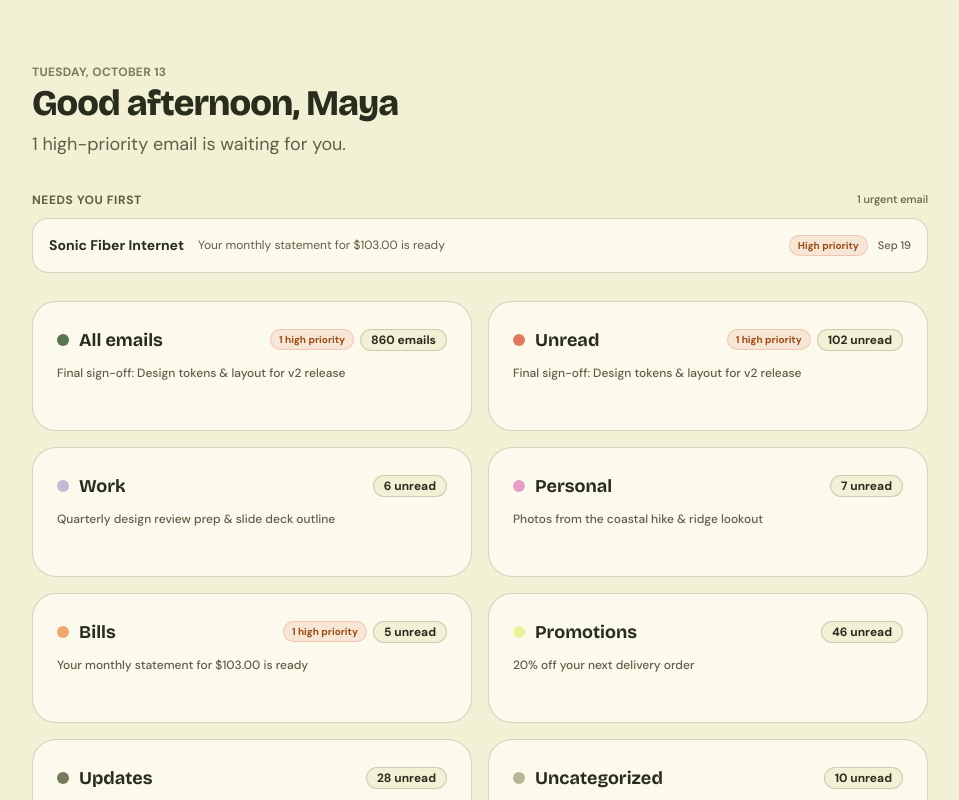
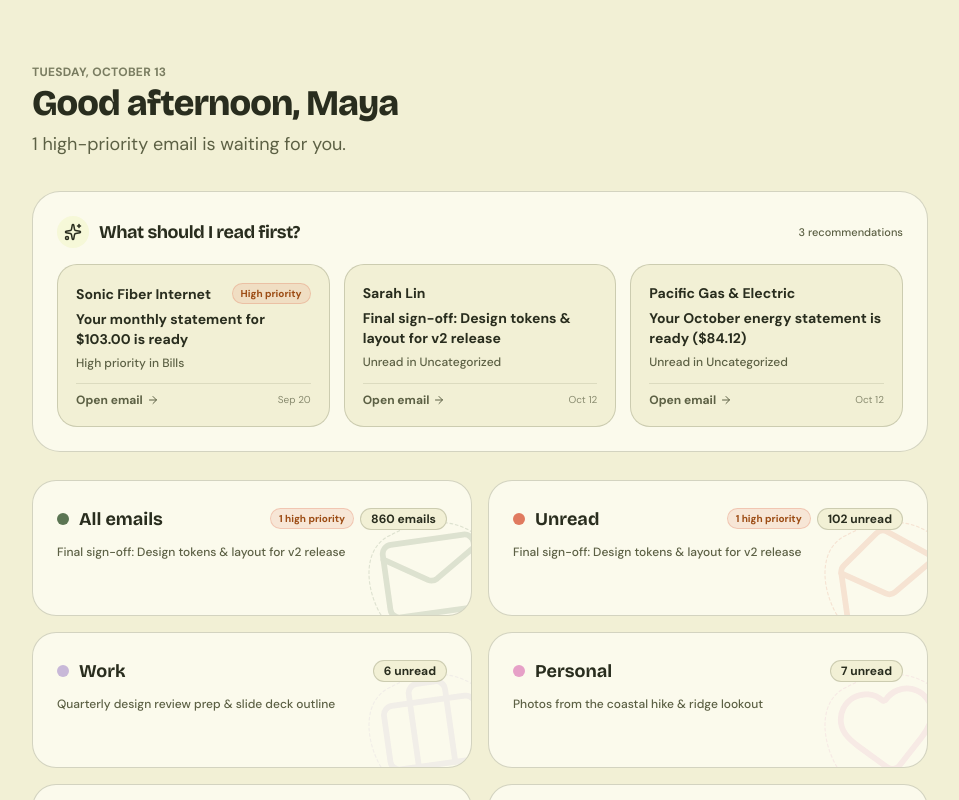
Before and after one commit to VISP06/Mail_DR, a React (Vite) app: page / in a window 1280 px wide. Both pictures are taken after a click on the button "Enter Demo Inbox". Shown: the whole page, without its empty margins (160-1119 px from the left). Built offline with nearby package versions, Linux system fonts and the light colour scheme; no server answers; a web font is replaced by a local one.

Commit message:
feat(debug): add email diagnostics and reset logic
- Add live email count statistics to Settings debug section
- Update MockEmailProvider to support dynamic email timestamps
- Allow hiding undo button in ReadSnackbar
- Improve sample email reset flow in InboxContext

```diff
--- a/src/components/common/ReadSnackbar.tsx
+++ b/src/components/common/ReadSnackbar.tsx
@@ -32,6 +32,7 @@ export const ReadSnackbar: React.FC = () => {
       </div>
 
       <div className="flex items-center gap-2 shrink-0">
+        {readSnackbar.showUndo !== false && (
           <button
             type="button"
             onClick={undoMarkAllAsRead}
@@ -44,6 +45,7 @@ export const ReadSnackbar: React.FC = () => {
             <RotateCcw size={12} />
             <span>Undo</span>
           </button>
+        )}
 
         <button
           type="button"
--- a/src/components/hub/CategoryHubView.tsx
+++ b/src/components/hub/CategoryHubView.tsx
@@ -1,6 +1,9 @@
 import React, { useMemo, useState } from 'react';
+import { Sparkles, ArrowRight } from 'lucide-react';
 import { useInbox } from '../../context/InboxContext';
 import { Email } from '../../types';
+import { OrganicBlob } from '../common/OrganicBlob';
+import { getCategoryIcon } from '../../constants/categoryIcons';
 
 interface HubCardData {
   id: string;
@@ -47,33 +50,63 @@ export const CategoryHubView: React.FC = () => {
     return emails.filter((e) => !e.isTrashed && !e.isArchived);
   }, [emails]);
 
+  const totalActiveUnreadEmails = useMemo(() => {
+    return activeEmails.filter((e) => e.isUnread);
+  }, [activeEmails]);
+
   const thirtyDaysAgoMs = useMemo(() => {
     return Date.now() - 30 * 24 * 60 * 60 * 1000;
   }, []);
 
-  // Qualifying emails for "Needs you first" strip:
+  // Qualifying emails for "What should I read first?":
   // - unread
-  // - High priority
+  // - not trashed or archived
   // - from the last 30 days
-  // - not trashed or archived
-  // - newest first
-  const qualifyingHighPriorityEmails = useMemo(() => {
-    return activeEmails
-      .filter((e) => {
-        if (!e.isUnread) return false;
-        if (getEmailPriority(e) !== 'High') return false;
+  // - Rank: High priority first, then newest
+  // - Maximum 3
+  const qualifyingReadFirstEmails = useMemo(() => {
+    const candidates = totalActiveUnreadEmails.filter((e) => {
       const emailTime = new Date(e.date).getTime();
       return !isNaN(emailTime) && emailTime >= thirtyDaysAgoMs;
-      })
-      .sort((a, b) => new Date(b.date).getTime() - new Date(a.date).getTime());
-  }, [activeEmails, getEmailPriority, thirtyDaysAgoMs]);
+    });
 
-  // Strip rows: up to 3 newest qualifying emails
-  const needsYouFirstRows = useMemo(() => {
-    return qualifyingHighPriorityEmails.slice(0, 3);
-  }, [qualifyingHighPriorityEmails]);
+    return candidates.sort((a, b) => {
+      const aIsHigh = getEmailPriority(a) === 'High' ? 1 : 0;
+      const bIsHigh = getEmailPriority(b) === 'High' ? 1 : 0;
+      if (aIsHigh !== bIsHigh) {
+        return bIsHigh - aIsHigh; // High priority first
+      }
+      return new Date(b.date).getTime() - new Date(a.date).getTime(); // Then newest first
+    });
+  }, [totalActiveUnreadEmails, getEmailPriority, thirtyDaysAgoMs]);
 
-  // Format date helper for rows
+  const readFirstEmails = useMemo(() => {
+    return qualifyingReadFirstEmails.slice(0, 3);
+  }, [qualifyingReadFirstEmails]);
+
+  // High-priority unread count in the last 30 days
+  const highPriorityUnread30DaysCount = useMemo(() => {
+    return qualifyingReadFirstEmails.filter((e) => getEmailPriority(e) === 'High').length;
+  }, [qualifyingReadFirstEmails, getEmailPriority]);
+
+  // Accent line text under greeting:
+  // - No unread emails at all -> "You're all caught up."
+  // - Unread emails exist but none are High priority in last 30 days -> "Nothing urgent right now."
+  // - Otherwise -> "N high-priority email(s) are waiting for you."
+  const accentLineText = useMemo(() => {
+    if (totalActiveUnreadEmails.length === 0) {
+      return "You're all caught up.";
+    }
+    if (highPriorityUnread30DaysCount === 0) {
+      return 'Nothing urgent right now.';
+    }
+    if (highPriorityUnread30DaysCount === 1) {
+      return '1 high-priority email is waiting for you.';
+    }
+    return `${highPriorityUnread30DaysCount} high-priority emails are waiting for you.`;
+  }, [totalActiveUnreadEmails.length, highPriorityUnread30DaysCount]);
+
+  // Format date helper for rows and cards
   const formatRowDate = (dateStr: string) => {
     try {
       const d = new Date(dateStr);
@@ -81,6 +114,13 @@ export const CategoryHubView: React.FC = () => {
     } catch {
       return dateStr;
     }
+  };
+
+  // Helper to resolve human category name
+  const getCategoryName = (categoryId?: string): string => {
+    if (!categoryId || categoryId === 'uncategorized') return 'Uncategorized';
+    const found = categories.find((c) => c.id === categoryId);
+    return found ? found.name : 'Inbox';
   };
 
   // Helper to compute card metrics for an email subset
@@ -178,7 +218,7 @@ export const CategoryHubView: React.FC = () => {
     }, exitDuration);
   };
 
-  // Handler when a row in "Needs you first" is tapped (with 200ms exit fade-out)
+  // Handler when a recommended email card is tapped (with 200ms exit fade-out)
   const handleSelectEmail = (email: Email) => {
     if (isExiting) return;
     setIsExiting(true);
@@ -220,62 +260,95 @@ export const CategoryHubView: React.FC = () => {
             className="font-accent text-[17px] sm:text-lg mt-1.5 leading-relaxed"
             style={{ color: 'var(--color-text-secondary)' }}
           >
-            {qualifyingHighPriorityEmails.length === 0
-              ? 'Nothing urgent right now.'
-              : qualifyingHighPriorityEmails.length === 1
-              ? '1 high-priority email is waiting for you.'
-              : `${qualifyingHighPriorityEmails.length} high-priority emails are waiting for you.`}
+            {accentLineText}
           </p>
         </div>
       </header>
 
-      {/* 2. "Needs you first" Strip: Shown ONLY when there are qualifying emails */}
-      {needsYouFirstRows.length > 0 && (
+      {/* 2. "What should I read first?" Section */}
       <section
-          className="space-y-2.5 hub-animate-entrance"
+        className="p-5 sm:p-6 rounded-[28px] border border-[var(--color-border)] bg-[var(--color-surface)] space-y-4 hub-animate-entrance transition-all"
         style={{ animationDelay: '100ms' }}
-          aria-label="Needs you first"
+        aria-label="What should I read first?"
       >
-          <div className="flex items-center justify-between">
-            <h2 className="text-xs font-bold uppercase tracking-wider text-[var(--color-text-secondary)]">
-              Needs you first
+        <div className="flex items-center justify-between gap-3">
+          <div className="flex items-center gap-2.5">
+            <span className="w-8 h-8 rounded-xl flex items-center justify-center bg-[var(--accent-chartreuse)]/25 text-[#292D1E] dark:text-[var(--accent-chartreuse)] shrink-0">
+              <Sparkles size={18} />
+            </span>
+            <h2 className="font-heading text-base sm:text-lg font-bold tracking-tight text-[var(--color-text-body)]">
+              What should I read first?
             </h2>
-            <span className="text-[11px] font-medium text-[var(--color-text-secondary)]">
-              {qualifyingHighPriorityEmails.length}{' '}
-              {qualifyingHighPriorityEmails.length === 1 ? 'urgent email' : 'urgent emails'}
+          </div>
+          {readFirstEmails.length > 0 && (
+            <span className="text-[11px] font-medium text-[var(--color-text-secondary)] hidden sm:inline">
+              {readFirstEmails.length} {readFirstEmails.length === 1 ? 'recommendation' : 'recommendations'}
             </span>
+          )}
         </div>
 
-          <div className="space-y-2">
-            {needsYouFirstRows.map((email) => (
+        {readFirstEmails.length === 0 ? (
+          /* Empty state: keep container, soft organic blob, text in accent font */
+          <div className="py-7 sm:py-9 text-center space-y-3">
+            <OrganicBlob variant="empty-state" className="w-28 h-24 sm:w-32 sm:h-28 mx-auto opacity-75" />
+            <p className="font-accent text-xl sm:text-2xl text-[var(--color-text-body)] tracking-wide">
+              {totalActiveUnreadEmails.length === 0 ? "You're all caught up" : "Nothing urgent right now"}
+            </p>
+          </div>
+        ) : (
+          /* Up to 3 smaller email cards in a row (stacked below 640px width) */
+          <div className="grid grid-cols-1 sm:grid-cols-2 md:grid-cols-3 gap-3 sm:gap-3.5">
+            {readFirstEmails.map((email) => {
+              const isHigh = getEmailPriority(email) === 'High';
+              const catName = getCategoryName(email.categoryId);
+              const reasonText = isHigh ? `High priority in ${catName}` : `Unread in ${catName}`;
+
+              return (
                 <button
                   type="button"
                   key={email.id}
                   onClick={() => handleSelectEmail(email)}
-                className="w-full text-left p-3.5 sm:p-4 rounded-2xl border border-[var(--color-border)] bg-[var(--color-surface)] hover:bg-[var(--color-hover-tint)] active:scale-[0.99] transition-all flex items-center justify-between gap-3 focus-visible:ring-2 focus-visible:ring-[var(--accent-chartreuse)] group cursor-pointer shadow-none"
+                  className="w-full text-left p-4 sm:p-4.5 rounded-[20px] border border-[var(--color-border)] bg-[var(--color-bg)] hover:bg-[var(--color-hover-tint)] active:scale-[0.98] transition-all flex flex-col justify-between gap-3 group cursor-pointer shadow-none focus-visible:ring-2 focus-visible:ring-[var(--accent-chartreuse)]"
                 >
-                <div className="flex items-center gap-2.5 sm:gap-3.5 min-w-0 flex-1">
-                  <span className="font-bold text-xs sm:text-sm text-[var(--color-text-body)] shrink-0 max-w-[120px] sm:max-w-[160px] truncate">
+                  <div className="space-y-1.5 w-full">
+                    {/* Top: Sender Name and optional High priority pill */}
+                    <div className="flex items-center justify-between gap-2">
+                      <span className="font-bold text-xs sm:text-sm text-[var(--color-text-body)] truncate flex-1 min-w-0">
                         {email.senderName || email.senderEmail}
                       </span>
-                  <span className="text-xs text-[var(--color-text-secondary)] group-hover:text-[var(--color-text-body)] truncate flex-1 min-w-0">
-                    {email.subject}
+                      {isHigh && (
+                        <span className="px-2 py-0.5 rounded-full text-[10px] font-bold bg-[#E07A5F]/15 text-[#9C4C14] dark:text-[var(--accent-peach)] border border-[#E07A5F]/30 shrink-0">
+                          High priority
                         </span>
+                      )}
                     </div>
 
-                <div className="flex items-center gap-2.5 shrink-0">
-                  <span className="px-2 py-0.5 rounded-full text-[10px] font-bold bg-[#E07A5F]/15 text-[#9C4C14] dark:text-[var(--accent-peach)] border border-[#E07A5F]/30">
-                    High priority
+                    {/* Subject (clamped to 2 lines) */}
+                    <h3 className="text-xs sm:text-sm font-semibold text-[var(--color-text-body)] line-clamp-2 leading-snug">
+                      {email.subject}
+                    </h3>
+
+                    {/* Reason line in secondary text */}
+                    <p className="text-[11px] sm:text-xs text-[var(--color-text-secondary)] truncate font-medium">
+                      {reasonText}
+                    </p>
+                  </div>
+
+                  {/* Open email link + date */}
+                  <div className="pt-2 border-t border-[var(--color-border)]/60 flex items-center justify-between w-full">
+                    <span className="text-[11px] sm:text-xs font-semibold text-[var(--color-text-secondary)] group-hover:text-[var(--color-text-body)] inline-flex items-center gap-1 transition-colors">
+                      Open email <ArrowRight size={12} className="transition-transform group-hover:translate-x-0.5" />
                     </span>
-                  <span className="text-[11px] text-[var(--color-text-secondary)] font-medium">
+                    <span className="text-[10px] text-[var(--color-text-secondary)] opacity-70">
                       {formatRowDate(email.date)}
                     </span>
                   </div>
                 </button>
-            ))}
+              );
+            })}
           </div>
+        )}
       </section>
-      )}
 
       {/* 3. Grid of Category Cards: 2 columns from 480px width, 1 column below 480px */}
       <section
@@ -283,9 +356,10 @@ export const CategoryHubView: React.FC = () => {
         aria-label="Category cards"
       >
         {hubCards.map((card, index) => {
-          const cardBaseDelay = needsYouFirstRows.length > 0 ? 150 : 100;
+          const cardBaseDelay = 150;
           const cardDelay = cardBaseDelay + Math.min(index * 50, 500);
           const countLabel = getCardCountLabel(card);
+          const CardIcon = getCategoryIcon(card.id, card.name);
 
           return (
             <div
@@ -296,9 +370,32 @@ export const CategoryHubView: React.FC = () => {
               <button
                 type="button"
                 onClick={() => handleSelectCard(card.id)}
-                className="hub-card w-full text-left p-5 sm:p-6 rounded-[24px] border border-[var(--color-border)] bg-[var(--color-surface)] hover:bg-[var(--color-hover-tint)] outline-hidden shadow-none flex flex-col justify-between min-h-[120px] sm:min-h-[130px] group cursor-pointer"
+                className="hub-card relative overflow-hidden w-full text-left p-5 sm:p-6 rounded-[24px] border border-[var(--color-border)] bg-[var(--color-surface)] hover:bg-[var(--color-hover-tint)] outline-hidden shadow-none flex flex-col justify-between min-h-[128px] sm:min-h-[136px] group cursor-pointer"
               >
-                <div className="space-y-2.5 w-full">
+                {/* Decorative Art: large icon (~110px, stroke 1.25) + organic blob outline in bottom-right corner */}
+                <div
+                  className="hub-card-art pointer-events-none select-none absolute -right-4 -bottom-4 z-0 flex items-center justify-center opacity-[0.18] dark:opacity-[0.14]"
+                  style={{ color: card.color }}
+                  aria-hidden="true"
+                >
+                  <svg
+                    viewBox="0 0 160 160"
+                    className="absolute w-[145px] h-[145px]"
+                    fill="none"
+                    xmlns="http://www.w3.org/2000/svg"
+                  >
+                    <path
+                      d="M 42,28 C 82,12 128,22 144,56 C 160,90 146,134 112,146 C 78,158 28,144 16,110 C 4,76 10,36 42,28 Z"
+                      stroke="currentColor"
+                      strokeWidth="1.2"
+                      strokeDasharray="4 2"
+                    />
+                  </svg>
+                  <CardIcon size={110} strokeWidth={1.25} />
+                </div>
+
+                {/* Content sits above art in relative z-10 */}
+                <div className="relative z-10 space-y-2.5 w-full">
                   {/* Top line: Color Dot + Category Name, Labelled Count & High Priority pill */}
                   <div className="flex items-center justify-between gap-2.5">
                     <div className="flex items-center gap-2.5 min-w-0 flex-1">
--- a/src/data/generatedEmails.ts
+++ b/src/data/generatedEmails.ts
@@ -204,12 +204,10 @@ const OTHER_SENDERS = [
  * - 32 (4%) Other
  * Total = 800 emails.
  */
-export function generateSampleEmails(): Email[] {
+export function generateSampleEmails(baseTimeMs: number = Date.now()): Email[] {
   const prng = createPRNG(133742);
   const emails: Email[] = [];
 
-  // Fixed baseline: 2026-10-12T06:00:00.000Z
-  const BASE_TIME_MS = 1791784800000;
   const ONE_DAY_MS = 24 * 60 * 60 * 1000;
 
   // Generate date spread across 14 months (~425 days), most between 1 and 12 months (30 to 365 days)
@@ -228,7 +226,7 @@ export function generateSampleEmails(): Email[] {
     }
     const hour = Math.floor(8 + prng() * 13); // 8 AM to 9 PM
     const minute = Math.floor(prng() * 60);
-    const dateMs = BASE_TIME_MS - daysAgo * ONE_DAY_MS + (hour * 3600000 + minute * 60000);
+    const dateMs = baseTimeMs - daysAgo * ONE_DAY_MS + (hour * 3600000 + minute * 60000);
     return new Date(dateMs).toISOString();
   };
 
--- a/src/providers/MockEmailProvider.ts
+++ b/src/providers/MockEmailProvider.ts
@@ -1,19 +1,12 @@
 import { Email } from '../types';
 import { EmailProvider } from './EmailProvider';
-import { GENERATED_EMAILS } from '../data/generatedEmails';
+import { generateSampleEmails } from '../data/generatedEmails';
 
 export const STORAGE_KEY_READ_OVERRIDES_V1 = 'calm_inbox_read_states_v1';
 export const STORAGE_KEY_USE_LARGE_DATASET = 'calm_inbox_use_large_dataset_v1';
 export const STORAGE_KEY_TRASH_ARCHIVE_STATES_V1 = 'calm_inbox_trash_archive_states_v1';
 
-export class MockEmailProvider implements EmailProvider {
-  private initialSampleEmails: Email[];
-  private emails: Email[];
-  private blockedSenders: Set<string>;
-
-  constructor() {
-    this.blockedSenders = new Set<string>();
-    this.emails = [
+const RAW_HANDWRITTEN_EMAILS: Email[] = [
       // 1. Work - Urgent Design Review
       {
         id: 'msg-001',
@@ -663,15 +656,42 @@ export class MockEmailProvider implements EmailProvider {
       },
     ];
 
-    this.initialSampleEmails = [...this.emails];
-    this.refreshEmailsDataset();
+const ORIGINAL_BASE_TIME_MS = 1791784800000; // 2026-10-12T06:00:00.000Z
+
+function computeRelativeDate(fixedDateStr: string, baseTimeMs: number): string {
+  const origMs = new Date(fixedDateStr).getTime();
+  const offset = ORIGINAL_BASE_TIME_MS - origMs;
+  return new Date(baseTimeMs - offset).toISOString();
+}
+
+export function getOriginalHandwrittenEmails(baseTimeMs: number = Date.now()): Email[] {
+  return RAW_HANDWRITTEN_EMAILS.map((e) => ({
+    ...e,
+    date: computeRelativeDate(e.date, baseTimeMs),
+    isTrashed: false,
+    isArchived: false,
+  }));
+}
+
+export class MockEmailProvider implements EmailProvider {
+  private initialSampleEmails: Email[];
+  private emails: Email[];
+  private blockedSenders: Set<string>;
+
+  constructor() {
+    this.blockedSenders = new Set<string>();
+    const baseTime = Date.now();
+    this.initialSampleEmails = getOriginalHandwrittenEmails(baseTime);
+    this.emails = [...this.initialSampleEmails];
+    this.refreshEmailsDataset(baseTime);
     this.loadPersistedReadStates();
+    this.loadPersistedTrashArchiveStates();
   }
 
   /**
    * Refreshes the active emails array based on the large dataset toggle.
    */
-  public refreshEmailsDataset(): void {
+  public refreshEmailsDataset(baseTimeMs: number = Date.now()): void {
     let useLarge = true;
     if (typeof window !== 'undefined' && window.localStorage) {
       try {
@@ -685,9 +705,9 @@ export class MockEmailProvider implements EmailProvider {
     }
 
     if (useLarge) {
-      // Original 40 + generated ~800, deduplicated by id
+      const generated = generateSampleEmails(baseTimeMs);
       const existingIds = new Set(this.initialSampleEmails.map((e) => e.id));
-      const filteredGenerated = GENERATED_EMAILS.filter((e) => !existingIds.has(e.id));
+      const filteredGenerated = generated.filter((e) => !existingIds.has(e.id));
       this.emails = [...this.initialSampleEmails, ...filteredGenerated];
     } else {
       this.emails = [...this.initialSampleEmails];
@@ -793,7 +813,7 @@ export class MockEmailProvider implements EmailProvider {
         for (const e of this.emails) {
           stateMap[e.id] = e.isUnread;
         }
-        localStorage.setItem(STORAGE_KEY_READ_OVERRIDES_V1, JSON.stringify(stateMap));
+        window.localStorage.setItem(STORAGE_KEY_READ_OVERRIDES_V1, JSON.stringify(stateMap));
       }
     } catch (e) {
       console.warn('Failed to persist email read state:', e);
@@ -803,7 +823,7 @@ export class MockEmailProvider implements EmailProvider {
   private loadPersistedReadStates(): void {
     try {
       if (typeof window !== 'undefined' && window.localStorage) {
-        const raw = localStorage.getItem(STORAGE_KEY_READ_OVERRIDES_V1);
+        const raw = window.localStorage.getItem(STORAGE_KEY_READ_OVERRIDES_V1);
         if (raw) {
           const stateMap = JSON.parse(raw) as Record<string, boolean>;
           this.emails = this.emails.map((e) => {
@@ -831,7 +851,7 @@ export class MockEmailProvider implements EmailProvider {
             };
           }
         }
-        localStorage.setItem(STORAGE_KEY_TRASH_ARCHIVE_STATES_V1, JSON.stringify(stateMap));
+        window.localStorage.setItem(STORAGE_KEY_TRASH_ARCHIVE_STATES_V1, JSON.stringify(stateMap));
       }
     } catch (e) {
       console.warn('Failed to persist email trash/archive state:', e);
@@ -842,7 +862,7 @@ export class MockEmailProvider implements EmailProvider {
     try {
       let stateMap: Record<string, { isTrashed?: boolean; isArchived?: boolean }> = {};
       if (typeof window !== 'undefined' && window.localStorage) {
-        const raw = localStorage.getItem(STORAGE_KEY_TRASH_ARCHIVE_STATES_V1);
+        const raw = window.localStorage.getItem(STORAGE_KEY_TRASH_ARCHIVE_STATES_V1);
         if (raw) {
           stateMap = JSON.parse(raw) as Record<string, { isTrashed?: boolean; isArchived?: boolean }>;
         }
@@ -863,8 +883,8 @@ export class MockEmailProvider implements EmailProvider {
   async resetReadStates(): Promise<void> {
     try {
       if (typeof window !== 'undefined' && window.localStorage) {
-        localStorage.removeItem(STORAGE_KEY_READ_OVERRIDES_V1);
-        localStorage.removeItem(STORAGE_KEY_TRASH_ARCHIVE_STATES_V1);
+        window.localStorage.removeItem(STORAGE_KEY_READ_OVERRIDES_V1);
+        window.localStorage.removeItem(STORAGE_KEY_TRASH_ARCHIVE_STATES_V1);
       }
     } catch (e) {}
   }
@@ -872,8 +892,8 @@ export class MockEmailProvider implements EmailProvider {
   async resetSampleEmails(): Promise<Email[]> {
     try {
       if (typeof window !== 'undefined' && window.localStorage) {
-        localStorage.removeItem(STORAGE_KEY_READ_OVERRIDES_V1);
-        localStorage.removeItem(STORAGE_KEY_TRASH_ARCHIVE_STATES_V1);
+        window.localStorage.removeItem(STORAGE_KEY_READ_OVERRIDES_V1);
+        window.localStorage.removeItem(STORAGE_KEY_TRASH_ARCHIVE_STATES_V1);
       }
     } catch (e) {
       console.warn('Failed to clear persisted email states on reset:', e);
@@ -882,28 +902,30 @@ export class MockEmailProvider implements EmailProvider {
     let useLarge = true;
     try {
       if (typeof window !== 'undefined' && window.localStorage) {
-        const val = localStorage.getItem(STORAGE_KEY_USE_LARGE_DATASET);
+        const val = window.localStorage.getItem(STORAGE_KEY_USE_LARGE_DATASET);
         if (val !== null) {
           useLarge = JSON.parse(val);
         }
       }
     } catch (e) {}
 
+    const baseTimeMs = Date.now();
+    this.initialSampleEmails = getOriginalHandwrittenEmails(baseTimeMs);
+    const freshGenerated = generateSampleEmails(baseTimeMs);
+
     if (useLarge) {
       const existingIds = new Set(this.initialSampleEmails.map((e) => e.id));
-      const filteredGenerated = GENERATED_EMAILS.filter((e) => !existingIds.has(e.id));
+      const filteredGenerated = freshGenerated.filter((e) => !existingIds.has(e.id));
       this.emails = [
-        ...this.initialSampleEmails.map((e) => ({ ...e, isTrashed: false, isArchived: false })),
-        ...filteredGenerated.map((e) => ({ ...e, isTrashed: false, isArchived: false })),
+        ...this.initialSampleEmails,
+        ...filteredGenerated,
       ];
     } else {
-      this.emails = this.initialSampleEmails.map((e) => ({
-        ...e,
-        isTrashed: false,
-        isArchived: false,
-      }));
+      this.emails = [...this.initialSampleEmails];
     }
 
-    return [...this.emails];
+    return this.emails.filter(
+      (email) => !this.blockedSenders.has(email.senderEmail.toLowerCase())
+    );
   }
 }
```
Also changed, not shown: src/components/settings/SettingsView.tsx (+16 -2 lines), src/context/InboxContext.tsx (+34 -1 lines). Lines whose indentation alone changed are shown as unchanged.
